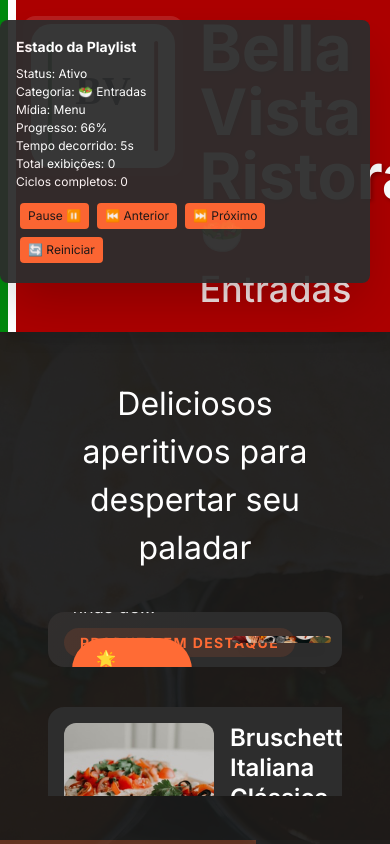
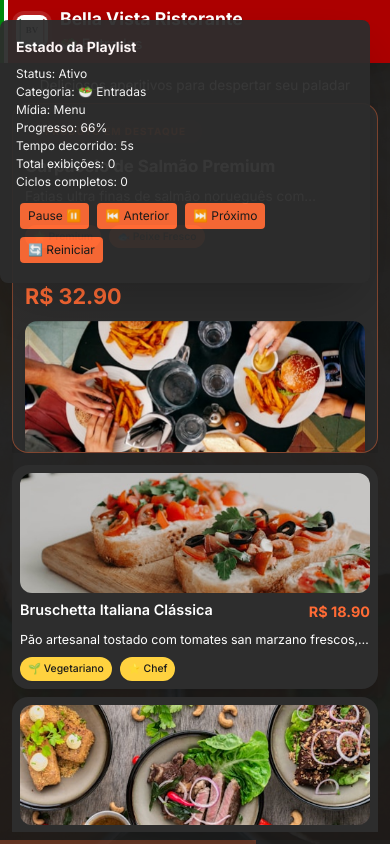
Before and after one commit to caversan/digital-menu-board, a React (Vite) app: page / in a window 390 px wide. Built offline with nearby package versions, Linux system fonts and the light colour scheme.

Commit message:
responsivity review

```diff
--- a/src/features/menu-board/components/MenuBoard.styles.ts
+++ b/src/features/menu-board/components/MenuBoard.styles.ts
@@ -50,128 +50,141 @@ export const BoardContainer = styled.div<{ $backgroundImage?: string }>`
 `;
 
 export const Header = styled.header`
-  padding: ${({ theme }) => theme.spacing.md} ${({ theme }) => theme.spacing.xl};
+  padding: ${({ theme }) => theme.spacing.sm} ${({ theme }) => theme.spacing.lg};
   background: linear-gradient(to right,
-    #00880d 0%, #00880d 2%,
-    #ffffff 2%, #ffffff 4%,
-    #ac0000 4%, #ac0000 100%
+    #00880d 0%, #00880d 1%,
+    #ffffff 1%, #ffffff 2%,
+    #ac0000 2%, #ac0000 100%
   );
-  padding-left: 6%;
+  padding-left: clamp(1rem, 4vw, 4rem);
   display: grid;
-  grid-template-columns: 84px 1fr;
+  grid-template-columns: auto 1fr;
   gap: ${({ theme }) => theme.spacing.md};
   align-items: center;
-  min-height: 96px;
+  min-height: clamp(72px, 10vh, 112px);
   box-shadow: ${({ theme }) => theme.shadows.lg};
 
-  @media (orientation: portrait) {
-    min-height: 192px;
+  @media (max-width: 1024px) {
+    padding: ${({ theme }) => theme.spacing.sm} ${({ theme }) => theme.spacing.md};
+    padding-left: clamp(0.75rem, 3vw, 2rem);
+    min-height: clamp(64px, 9vh, 88px);
   }
 
-  @media (orientation: landscape) {
-    min-height: 144px;
+  @media (max-width: 768px) {
+    gap: ${({ theme }) => theme.spacing.sm};
+    min-height: 60px;
   }
 `;
 
 export const RestaurantInfo = styled.div`
-  grid-column: 1 / -1;
   display: flex;
   align-items: center;
   gap: ${({ theme }) => theme.spacing.md};
+  min-width: 0;
 
-  @media (orientation: portrait) {
-    align-items: stretch;
-  }
-
-  @media (orientation: landscape) {
-    align-items: stretch;
+  @media (max-width: 768px) {
+    gap: ${({ theme }) => theme.spacing.sm};
   }
 `;
 
 export const RestaurantText = styled.div`
   display: flex;
   flex-direction: column;
-  justify-content: space-between;
-  height: 100%;
+  justify-content: center;
+  gap: ${({ theme }) => theme.spacing.xs};
   min-width: 0;
 `;
 
 export const RestaurantLogo = styled.img`
-  width: 72px;
-  height: 72px;
+  width: clamp(40px, 6vw, 72px);
+  height: clamp(40px, 6vw, 72px);
   object-fit: contain;
   border-radius: ${({ theme }) => theme.borderRadius.lg};
   background: rgba(255, 255, 255, 0.12);
-  padding: ${({ theme }) => theme.spacing.sm};
-  grid-column: 1;
+  padding: ${({ theme }) => theme.spacing.xs};
+  flex-shrink: 0;
 
-  @media (orientation: portrait) {
-    width: auto;
-    height: 100%;
-    max-height: calc(192px - (2 * ${({ theme }) => theme.spacing.md}));
-    aspect-ratio: 1 / 1;
-  }
-
-  @media (orientation: landscape) {
-    width: auto;
-    height: 100%;
-    max-height: calc(144px - (2 * ${({ theme }) => theme.spacing.md}));
-    aspect-ratio: 1 / 1;
+  @media (max-width: 768px) {
+    width: 40px;
+    height: 40px;
   }
 `;
 
 export const RestaurantName = styled.h1`
-  font-size: 4rem;
+  font-size: clamp(1.1rem, 3vw, 2.6rem);
   font-weight: ${({ theme }) => theme.typography.fontWeight.bold};
   color: ${({ theme }) => theme.colors.text};
   margin: 0;
-  line-height: 1;
-  display: flex;
-  align-items: flex-end;
-  height: 50%;
+  line-height: 1.2;
   text-shadow: 2px 2px 4px rgba(0, 0, 0, 0.3);
+  overflow: hidden;
+  text-overflow: ellipsis;
+  white-space: nowrap;
 `;
 
 export const CategoryName = styled.h2`
-  font-size: ${({ theme }) => theme.typography.fontSize['4xl']};
+  font-size: clamp(0.9rem, 2vw, 1.7rem);
   font-weight: ${({ theme }) => theme.typography.fontWeight.medium};
   color: ${({ theme }) => theme.colors.text};
   opacity: 0.9;
   margin: 0;
+  overflow: hidden;
+  text-overflow: ellipsis;
+  white-space: nowrap;
 `;
 
 export const MenuContent = styled.main`
   flex: 1;
-  padding: ${({ theme }) => theme.spacing['3xl']};
+  padding: clamp(0.75rem, 2.8vw, 2.5rem);
   overflow: hidden;
   display: flex;
   flex-direction: column;
 `;
 
 export const CategoryDescription = styled.p`
-  font-size: 2rem;
+  font-size: clamp(0.85rem, 1.6vw, 1.35rem);
   color: ${({ theme }) => theme.colors.text};
-  margin-bottom: ${({ theme }) => theme.spacing['2xl']};
+  margin-bottom: clamp(0.5rem, 1.8vw, 1.5rem);
   text-align: center;
   line-height: ${({ theme }) => theme.typography.lineHeight.normal};
+  overflow: hidden;
+  display: -webkit-box;
+  -webkit-line-clamp: 2;
+  -webkit-box-orient: vertical;
+
+  @media (max-width: 768px) {
+    -webkit-line-clamp: 1;
+  }
 `;
 
 export const ContentLayout = styled.div`
   flex: 1;
   display: grid;
-  gap: ${({ theme }) => theme.spacing['2xl']};
+  gap: clamp(0.75rem, 1.8vw, 1.5rem);
   overflow: hidden;
 
-  /* Layout Horizontal: Duas colunas (itens + destaque) */
-  @media (orientation: landscape) {
-    grid-template-columns: 1fr 1fr;
-    grid-template-rows: 1fr;
+  grid-template-columns: minmax(0, 1fr) minmax(360px, 46%);
+  grid-template-rows: 1fr;
+
+  @media (orientation: landscape) and (max-width: 1280px) {
+    grid-template-columns: minmax(0, 1fr) minmax(300px, 42%);
   }
 
-  /* Layout Vertical: Uma coluna (destaque no topo) */
+  @media (orientation: landscape) and (max-width: 900px) {
+    grid-template-columns: minmax(0, 1fr) minmax(260px, 40%);
+  }
+
   @media (orientation: portrait) {
     grid-template-columns: 1fr;
-    grid-template-rows: 30% 1fr;
+    grid-template-rows: minmax(240px, 44%) 1fr;
+  }
+
+  @media (orientation: portrait) and (max-width: 768px) {
+    grid-template-rows: minmax(260px, 46%) 1fr;
+  }
+
+  @media (orientation: portrait) and (max-width: 480px) {
+    grid-template-rows: minmax(260px, 48%) 1fr;
   }
 `;
 
@@ -179,13 +192,11 @@ export const ItemsSection = styled.div`
   overflow: hidden;
   display: flex;
   flex-direction: column;
-
-  @media (orientation: landscape) {
-    order: 1; /* Primeira coluna em horizontal */
-  }
+  min-width: 0;
 
   @media (orientation: portrait) {
-    order: 2; /* Segunda linha em vertical */
+    order: 2;
+    overflow: auto;
   }
 `;
 
@@ -193,92 +204,146 @@ export const FeaturedSection = styled.div`
   overflow: hidden;
   display: flex;
   align-items: stretch;
-
-  @media (orientation: landscape) {
-    order: 2; /* Segunda coluna em horizontal (direita) */
-  }
+  min-width: 0;
 
   @media (orientation: portrait) {
-    order: 1; /* Primeira linha em vertical (topo) */
+    order: 1;
   }
 `;
 
 export const ItemsGrid = styled.div<{ columns: number }>`
   display: grid;
   grid-template-columns: repeat(${({ columns }) => columns}, 1fr);
-  gap: ${({ theme }) => theme.spacing['2xl']};
+  gap: clamp(0.5rem, 1.6vw, 1.25rem);
   overflow: hidden;
+  min-width: 0;
 
   @media (orientation: landscape) {
     grid-template-columns: 1fr;
+    overflow-y: auto;
   }
 
   @media (orientation: portrait) {
     grid-template-columns: 1fr;
-    gap: ${({ theme }) => theme.spacing.lg};
+    overflow: visible;
+  }
+
+  @media (max-width: 768px) {
+    grid-template-columns: 1fr;
+    gap: ${({ theme }) => theme.spacing.sm};
   }
 `;
 
 export const MenuItem = styled.div<{ $highlighted?: boolean; $hasImage?: boolean }>`
   background: ${({ theme }) => theme.colors.surface};
   border-radius: ${({ theme }) => theme.borderRadius.xl};
-  padding: ${({ theme }) => theme.spacing.md};
+  padding: clamp(0.5rem, 1.4vw, 1rem);
   box-shadow: ${({ theme }) => theme.shadows.lg};
   display: grid;
-  grid-template-columns: ${({ $hasImage }) => ($hasImage ? '150px 1fr' : '1fr')};
-  gap: ${({ theme }) => theme.spacing.md};
-  align-items: stretch;
+  grid-template-columns: ${({ $hasImage }) => ($hasImage ? 'clamp(88px, 18vw, 150px) minmax(0, 1fr)' : '1fr')};
+  gap: clamp(0.5rem, 1.2vw, 1rem);
+  align-items: start;
+  min-width: 0;
+  min-height: clamp(112px, 18vh, 170px);
   transition: all ${({ theme }) => theme.animations.duration.normal} ${({ theme }) => theme.animations.easing.easeInOut};
+
+  @media (max-width: 1024px) {
+    grid-template-columns: ${({ $hasImage }) => ($hasImage ? '96px minmax(0, 1fr)' : '1fr')};
+    min-height: 104px;
+  }
+
+  @media (max-width: 768px) {
+    grid-template-columns: ${({ $hasImage }) => ($hasImage ? '82px minmax(0, 1fr)' : '1fr')};
+    min-height: 96px;
+  }
+
+  @media (max-width: 480px) {
+    grid-template-columns: ${({ $hasImage }) => ($hasImage ? '1fr' : '1fr')};
+    min-height: unset;
+  }
 `;
 
 export const ItemImage = styled.img`
-  width: 150px;
-  height: 150px;
+  width: clamp(88px, 18vw, 150px);
+  height: clamp(88px, 18vw, 150px);
   object-fit: cover;
   border-radius: ${({ theme }) => theme.borderRadius.lg};
   margin: 0;
   justify-self: start;
+  display: block;
+
+  @media (max-width: 1024px) {
+    width: 96px;
+    height: 96px;
+  }
+
+  @media (max-width: 768px) {
+    width: 82px;
+    height: 82px;
+  }
+
+  @media (max-width: 480px) {
+    width: 100%;
+    height: 120px;
+    justify-self: stretch;
+  }
 `;
 
 export const ItemContent = styled.div`
-  flex: 1;
+  display: flex;
   flex-direction: column;
+  min-width: 0;
 `;
 
 export const ItemHeader = styled.div`
   display: flex;
   justify-content: space-between;
   align-items: flex-start;
-  margin-bottom: ${({ theme }) => theme.spacing.md};
+  margin-bottom: ${({ theme }) => theme.spacing.sm};
   gap: ${({ theme }) => theme.spacing.md};
+
+  @media (max-width: 640px) {
+    flex-wrap: wrap;
+    gap: ${({ theme }) => theme.spacing.xs};
+  }
 `;
 
 export const ItemName = styled.h3`
-  font-size: ${({ theme }) => theme.typography.fontSize['2xl']};
+  font-size: clamp(0.9rem, 1.5vw, 1.4rem);
   font-weight: ${({ theme }) => theme.typography.fontWeight.semibold};
   color: ${({ theme }) => theme.colors.text};
   margin: 0;
   flex: 1;
   line-height: ${({ theme }) => theme.typography.lineHeight.tight};
+  min-width: 0;
+  overflow-wrap: anywhere;
 `;
 
 export const ItemPrice = styled.span`
-  font-size: ${({ theme }) => theme.typography.fontSize.xl};
+  font-size: clamp(0.9rem, 1.4vw, 1.2rem);
   font-weight: ${({ theme }) => theme.typography.fontWeight.bold};
   color: ${({ theme }) => theme.colors.primary};
   flex-shrink: 0;
 `;
 
 export const ItemDescription = styled.p`
-  font-size: ${({ theme }) => theme.typography.fontSize.lg};
+  font-size: clamp(0.78rem, 1.2vw, 1rem);
   color: ${({ theme }) => theme.colors.text};
   line-height: ${({ theme }) => theme.typography.lineHeight.normal};
-  margin: 0 0 ${({ theme }) => theme.spacing.lg} 0;
+  margin: 0 0 ${({ theme }) => theme.spacing.sm} 0;
   flex: 1;
   overflow: hidden;
   display: -webkit-box;
-  -webkit-line-clamp: 3;
+  -webkit-line-clamp: 2;
   -webkit-box-orient: vertical;
+
+  @media (min-width: 1201px) {
+    -webkit-line-clamp: 3;
+  }
+
+  @media (max-width: 768px) {
+    -webkit-line-clamp: 1;
+  }
 `;
 
 export const BadgesContainer = styled.div`
@@ -291,9 +356,9 @@ export const BadgesContainer = styled.div`
 export const Badge = styled.span`
   background: ${({ theme }) => theme.colors.accent};
   color: ${({ theme }) => theme.colors.textSecondary};
-  padding: ${({ theme }) => theme.spacing.sm} ${({ theme }) => theme.spacing.md};
+  padding: ${({ theme }) => theme.spacing.xs} ${({ theme }) => theme.spacing.sm};
   border-radius: ${({ theme }) => theme.borderRadius.full};
-  font-size: ${({ theme }) => theme.typography.fontSize.md};
+  font-size: clamp(0.65rem, 1vw, 0.85rem);
   font-weight: ${({ theme }) => theme.typography.fontWeight.medium};
   box-shadow: ${({ theme }) => theme.shadows.sm};
 `;
@@ -303,13 +368,15 @@ export const Badge = styled.span`
 export const FeaturedContainer = styled.div`
   background: ${({ theme }) => theme.colors.surface};
   border-radius: ${({ theme }) => theme.borderRadius.xl};
-  padding: ${({ theme }) => theme.spacing.xl};
+  padding: clamp(0.75rem, 1.8vw, 1.5rem);
   box-shadow: ${({ theme }) => theme.shadows.xl};
+  border: 1px solid ${({ theme }) => `${theme.colors.primary}66`};
   display: flex;
   flex-direction: column;
-  gap: ${({ theme }) => theme.spacing.lg};
+  gap: clamp(0.5rem, 1.2vw, 1rem);
   width: 100%;
   height: 100%;
+  min-height: clamp(240px, 42vh, 460px);
   position: relative;
   overflow: hidden;
 
@@ -328,21 +395,24 @@ export const FeaturedContainer = styled.div`
     pointer-events: none;
   }
 
-  @media (orientation: landscape) {
-    /* Vertical em tela horizontal */
-    height: 100%;
+  @media (max-width: 1024px) {
+    flex-direction: row;
+    align-items: stretch;
+    min-height: 250px;
   }
 
-  @media (orientation: portrait) {
-    /* Horizontal em tela vertical */
-    flex-direction: row;
-    align-items: center;
-    padding: ${({ theme }) => theme.spacing.lg};
+  @media (max-width: 768px) {
+    flex-direction: column;
+    min-height: 260px;
+  }
+
+  @media (max-width: 480px) {
+    min-height: 250px;
   }
 `;
 
 export const FeaturedLabel = styled.div`
-  font-size: ${({ theme }) => theme.typography.fontSize.sm};
+  font-size: clamp(0.62rem, 0.8vw, 0.75rem);
   font-weight: ${({ theme }) => theme.typography.fontWeight.bold};
   color: ${({ theme }) => theme.colors.primary};
   text-transform: uppercase;
@@ -353,7 +423,7 @@ export const FeaturedLabel = styled.div`
   align-self: flex-start;
   z-index: 1;
 
-  @media (orientation: portrait) {
+  @media (max-width: 1024px) {
     position: absolute;
     top: ${({ theme }) => theme.spacing.md};
     left: ${({ theme }) => theme.spacing.md};
@@ -367,50 +437,64 @@ export const FeaturedContent = styled.div`
   flex: 1;
   z-index: 1;
   justify-content: space-between;
+  min-width: 0;
 
-  @media (orientation: portrait) {
+  @media (max-width: 1024px) {
     flex: 1;
     padding-right: ${({ theme }) => theme.spacing.md};
+  }
+
+  @media (max-width: 768px) {
+    padding-right: 0;
   }
 `;
 
 export const FeaturedName = styled.h3`
-  font-size: ${({ theme }) => theme.typography.fontSize['3xl']};
+  font-size: clamp(1.15rem, 2.2vw, 2rem);
   font-weight: ${({ theme }) => theme.typography.fontWeight.bold};
   color: ${({ theme }) => theme.colors.text};
   margin: 0 0 ${({ theme }) => theme.spacing.md} 0;
   line-height: ${({ theme }) => theme.typography.lineHeight.tight};
+  overflow-wrap: anywhere;
 
-  @media (orientation: portrait) {
-    font-size: ${({ theme }) => theme.typography.fontSize['2xl']};
+  @media (max-width: 1024px) {
+    font-size: clamp(1.05rem, 2vw, 1.55rem);
     margin: ${({ theme }) => theme.spacing['2xl']} 0 ${({ theme }) => theme.spacing.sm} 0;
+  }
+
+  @media (max-width: 480px) {
+    font-size: 1.05rem;
   }
 `;
 
 export const FeaturedDescription = styled.p`
-  font-size: ${({ theme }) => theme.typography.fontSize.xl};
+  font-size: clamp(0.85rem, 1.35vw, 1.1rem);
   color: ${({ theme }) => theme.colors.text};
   line-height: ${({ theme }) => theme.typography.lineHeight.relaxed};
   margin: 0;
   opacity: 0.9;
+  overflow: hidden;
+  display: -webkit-box;
+  -webkit-line-clamp: 3;
+  -webkit-box-orient: vertical;
 
-  @media (orientation: portrait) {
-    font-size: ${({ theme }) => theme.typography.fontSize.lg};
-    display: -webkit-box;
+  @media (max-width: 1024px) {
     -webkit-line-clamp: 2;
-    -webkit-box-orient: vertical;
-    overflow: hidden;
+  }
+
+  @media (max-width: 480px) {
+    -webkit-line-clamp: 1;
   }
 `;
 
 export const FeaturedPrice = styled.div`
-  font-size: ${({ theme }) => theme.typography.fontSize['4xl']};
+  font-size: clamp(1.35rem, 2.8vw, 2.5rem);
   font-weight: ${({ theme }) => theme.typography.fontWeight.bold};
   color: ${({ theme }) => theme.colors.primary};
   margin-top: auto;
 
-  @media (orientation: portrait) {
-    font-size: ${({ theme }) => theme.typography.fontSize['3xl']};
+  @media (max-width: 1024px) {
+    margin-top: ${({ theme }) => theme.spacing.sm};
   }
 `;
 
@@ -424,9 +508,9 @@ export const FeaturedBadgesContainer = styled.div`
 export const FeaturedBadge = styled.span`
   background: ${({ theme }) => theme.colors.primary};
   color: ${({ theme }) => theme.colors.surface};
-  padding: ${({ theme }) => theme.spacing.sm} ${({ theme }) => theme.spacing.lg};
+  padding: ${({ theme }) => theme.spacing.xs} ${({ theme }) => theme.spacing.sm};
   border-radius: ${({ theme }) => theme.borderRadius.full};
-  font-size: ${({ theme }) => theme.typography.fontSize.md};
+  font-size: clamp(0.65rem, 0.95vw, 0.85rem);
   font-weight: ${({ theme }) => theme.typography.fontWeight.semibold};
   box-shadow: ${({ theme }) => theme.shadows.md};
 `;
@@ -438,15 +522,28 @@ export const FeaturedImageWrapper = styled.div`
   border-radius: ${({ theme }) => theme.borderRadius.lg};
   box-shadow: ${({ theme }) => theme.shadows.lg};
   z-index: 1;
+  aspect-ratio: 16 / 9;
+  min-height: 220px;
+  max-height: 420px;
 
-  @media (orientation: landscape) {
-    height: 300px;
-    margin-top: auto;
+  @media (max-width: 1024px) {
+    width: 46%;
+    min-height: 180px;
+    max-height: 320px;
+    aspect-ratio: 4 / 3;
+    margin-top: 0;
   }
 
-  @media (orientation: portrait) {
-    width: 40%;
-    height: 100%;
+  @media (max-width: 768px) {
+    width: 100%;
+    min-height: 165px;
+    max-height: 260px;
+    aspect-ratio: 16 / 10;
+  }
+
+  @media (max-width: 480px) {
+    min-height: 150px;
+    max-height: 220px;
   }
 `;
 
```
